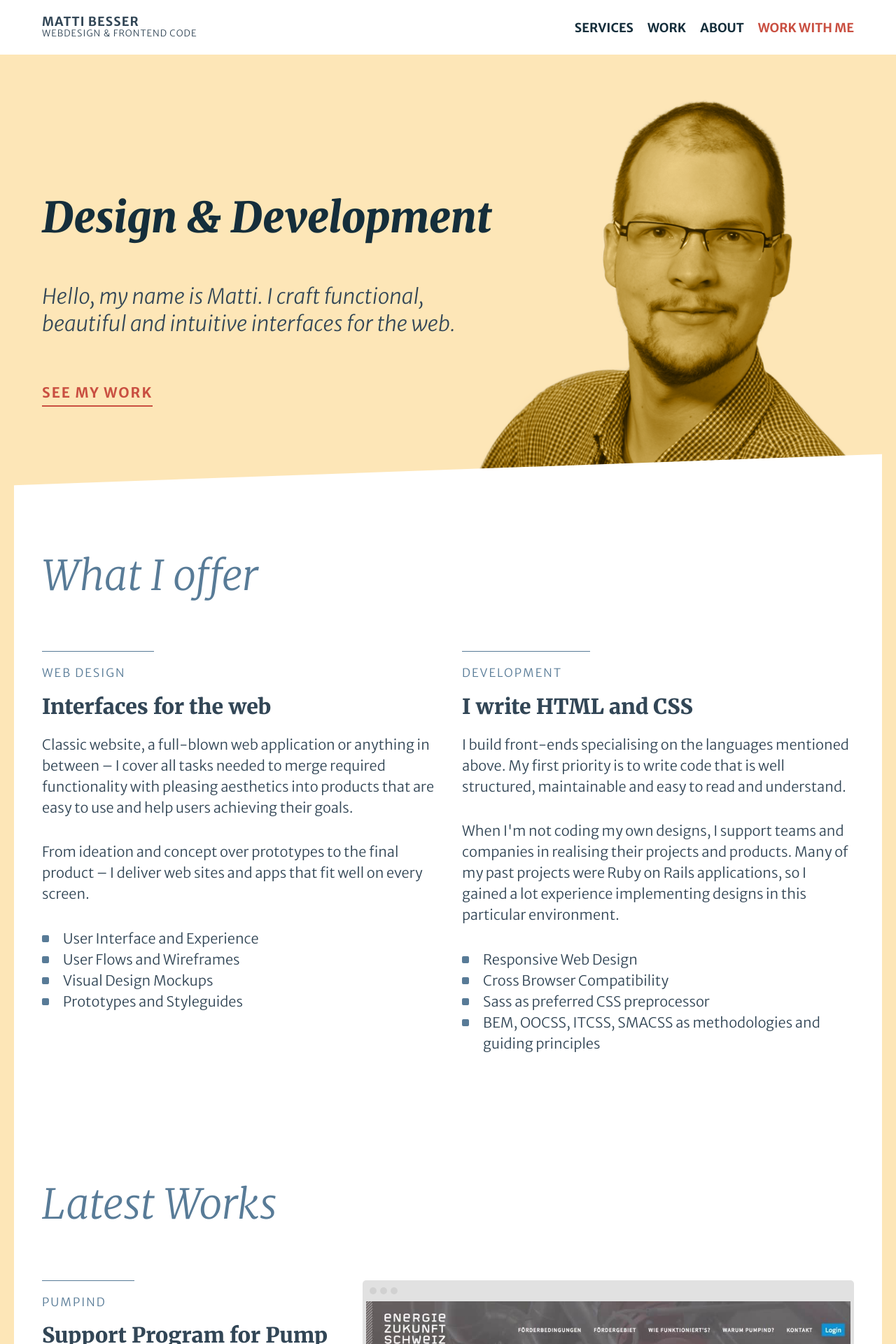
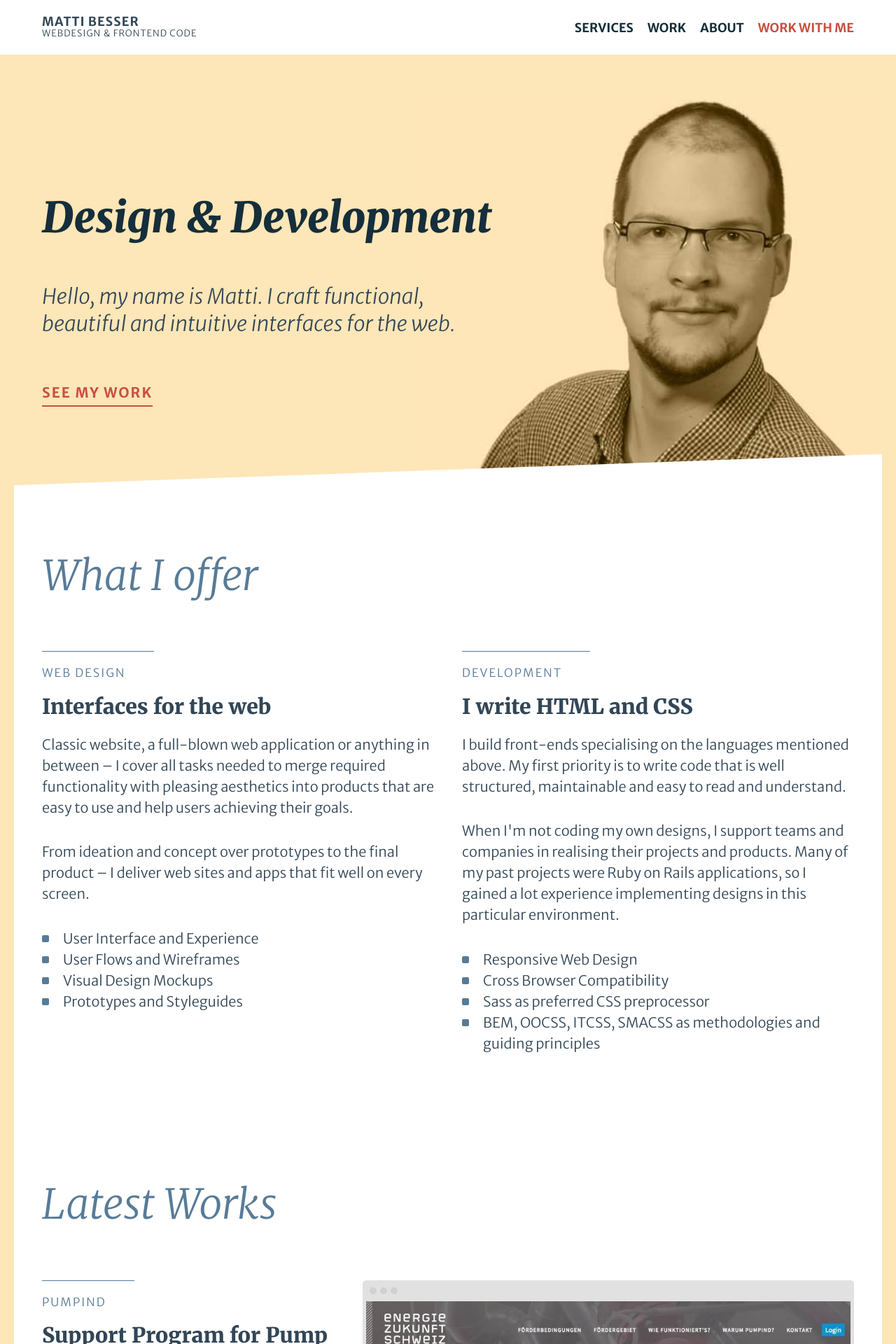
Before and after one commit to mbesser/mbesser.github.io, a Jekyll site: the page built from index.html, in a window 1280 px wide. Shown: the top 1920 px of the page at 70% size. Built offline with Jekyll 4.4.1, drawn with Linux system fonts in a browser that asks for light colours; nearby versions of some CDN libraries.

Commit message:
feat: Improve portrait.

```diff
--- a/assets/sass/_base.scss
+++ b/assets/sass/_base.scss
@@ -63,7 +63,7 @@ body {
   bottom: -100px;
   width: 100%;
   height: 100%;
-  background: url('/img/matti.png') no-repeat 50% 100%;
+  background: url('/img/matti.jpg') no-repeat 50% 100%;
   background-size: 60%;
 
 
```
Also changed, not shown: img/matti.jpg (added), img/matti.png (deleted).
